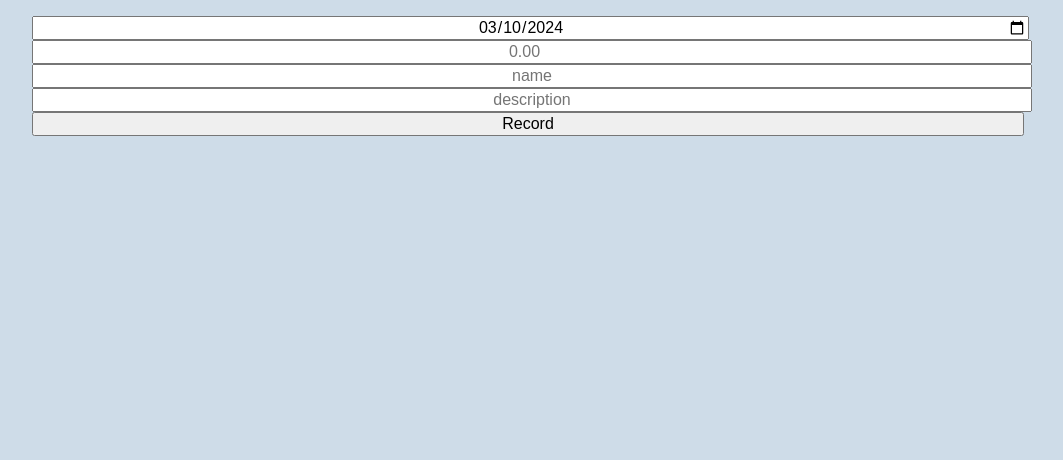
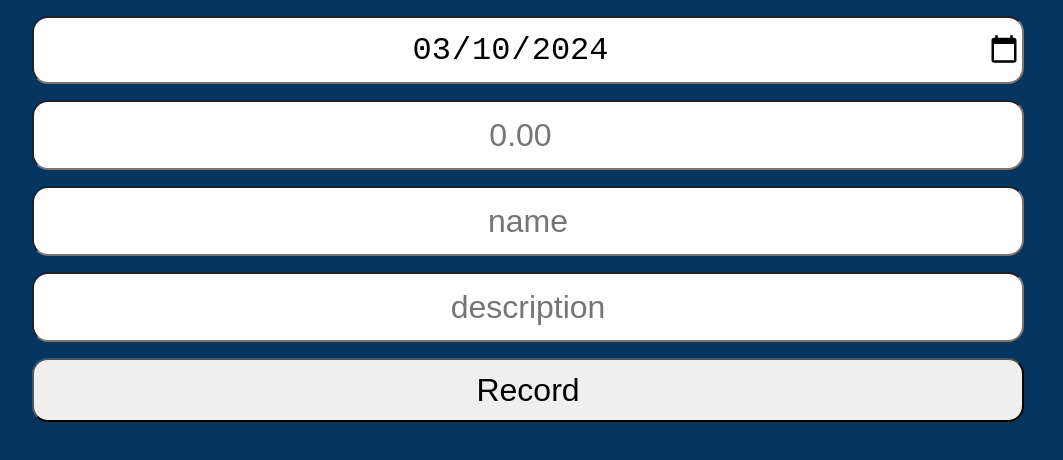
Before and after one commit to catzilla-007/expense-tracker, a SvelteKit app: page / in a window 1280 px wide. Shown: the top 460 px of the page, without its empty margins (112-1175 px from the left). Built offline with nearby package versions, Linux system fonts and the light colour scheme.

Commit message:
Update css

```diff
--- a/src/routes/+page.svelte
+++ b/src/routes/+page.svelte
@@ -19,6 +19,7 @@
 		console.log({ date, priceNum, description, name });
 		price = '';
 		description = '';
+
 		addExpense(name, priceNum, description, date);
 	}
 
@@ -34,7 +35,7 @@
 	<meta name="description" content="Track your expense" />
 </svelte:head>
 
-<div>
+<div class="main">
 	<input type="date" bind:value={date} placeholder="select date"/>
 	<input type="number" bind:value={price} placeholder="0.00" min="0" step=".01" />
 	<input type="text" bind:value={name} placeholder="name" />
@@ -45,12 +46,5 @@
 
 <style>
 
-	input {
-		width: 100%;
-		text-align: center;
-	}
 
-	button {
-		width: 100%;
-	}
 </style>
--- a/src/routes/styles.css
+++ b/src/routes/styles.css
@@ -4,8 +4,7 @@
 	--font-body: Arial, -apple-system, BlinkMacSystemFont, 'Segoe UI', Roboto, Oxygen, Ubuntu,
 		Cantarell, 'Open Sans', 'Helvetica Neue', sans-serif;
 	--font-mono: 'Fira Mono', monospace;
-	--color-bg-0: rgb(202, 216, 228);
-	--color-bg-1: hsl(209, 36%, 86%);
+	--color-bg-1: hsl(208, 90%, 20%);
 	--color-bg-2: hsl(224, 44%, 95%);
 	--color-theme-1: #ff3e00;
 	--color-theme-2: #4075a6;
@@ -30,78 +29,31 @@ body {
 		linear-gradient(180deg, var(--color-bg-0) 0%, var(--color-bg-1) 15%, var(--color-bg-2) 50%);
 }
 
-h1,
-h2,
-p {
-	font-weight: 400;
+div.main {
+	display: flex;
+	flex-direction: column;
+	justify-content: center;
+	justify-items: center;
 }
 
-p {
-	line-height: 1.5;
+input {
+	height: 4rem;
+	font-size: 2rem;
+	text-align: center;
+	margin-bottom: 1rem;
+	border-radius: 1rem;
 }
 
-a {
-	color: var(--color-theme-1);
-	text-decoration: none;
-}
-
-a:hover {
-	text-decoration: underline;
-}
-
-h1 {
-	font-size: 2rem;
+input[type='date'] {
 	text-align: center;
 }
 
-h2 {
-	font-size: 1rem;
+input[type='date']::-webkit-date-and-time-value {
+	text-align: center;
 }
 
-pre {
-	font-size: 16px;
-	font-family: var(--font-mono);
-	background-color: rgba(255, 255, 255, 0.45);
-	border-radius: 3px;
-	box-shadow: 2px 2px 6px rgb(255 255 255 / 25%);
-	padding: 0.5em;
-	overflow-x: auto;
-	color: var(--color-text);
+button {
+	height: 4rem;
+	font-size: 2rem;
+	border-radius: 1rem;
 }
-
-.text-column {
-	display: flex;
-	max-width: 48rem;
-	flex: 0.6;
-	flex-direction: column;
-	justify-content: center;
-	margin: 0 auto;
-}
-
-input,
-button {
-	font-size: inherit;
-	font-family: inherit;
-}
-
-button:focus:not(:focus-visible) {
-	outline: none;
-}
-
-@media (min-width: 720px) {
-	h1 {
-		font-size: 2.4rem;
-	}
-}
-
-.visually-hidden {
-	border: 0;
-	clip: rect(0 0 0 0);
-	height: auto;
-	margin: 0;
-	overflow: hidden;
-	padding: 0;
-	position: absolute;
-	width: 1px;
-	white-space: nowrap;
-}
```
